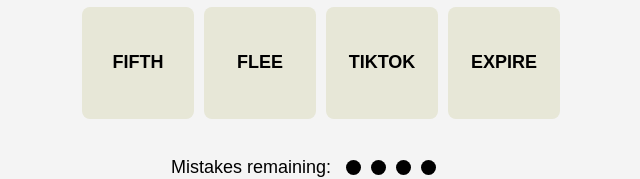
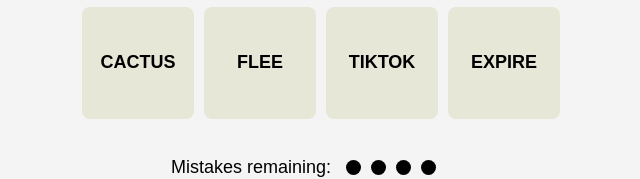
Before and after one commit to JW-Designer/Connections, a plain HTML site: page index.html in a window 1280 px wide. Shown: the part 469-648 px from the top of the page, 342-982 px from the left. Drawn offline with Linux system fonts and the light colour scheme.

Commit message:
Group3 word change

```diff
--- a/index.html
+++ b/index.html
@@ -128,7 +128,7 @@
         let words = [
             { text: "ROCHE", group: 1 }, { text: "MOSS", group: 1 }, { text: "FLEE", group: 1 }, { text: "MIGHT", group: 1 },
             { text: "TEQUILA SUNRISE", group: 2 }, { text: "KELP", group: 2 }, { text: "FERRIS", group: 2 }, { text: "DATE", group: 2 },
-            { text: "WHALE", group: 3 }, { text: "FLAMINGO", group: 3 }, { text: "HILL", group: 3 }, { text: "FIFTH", group: 3 },
+            { text: "WHALE", group: 3 }, { text: "FLAMINGO", group: 3 }, { text: "HILL", group: 3 }, { text: "CACTUS", group: 3 },
             { text: "TIKTOK", group: 4 }, { text: "EXPIRE", group: 4 }, { text: "CALENDAR", group: 4 }, { text: "DOOMSDAY", group: 4 }
         ];
         words.sort(() => Math.random() - 0.5);
```
